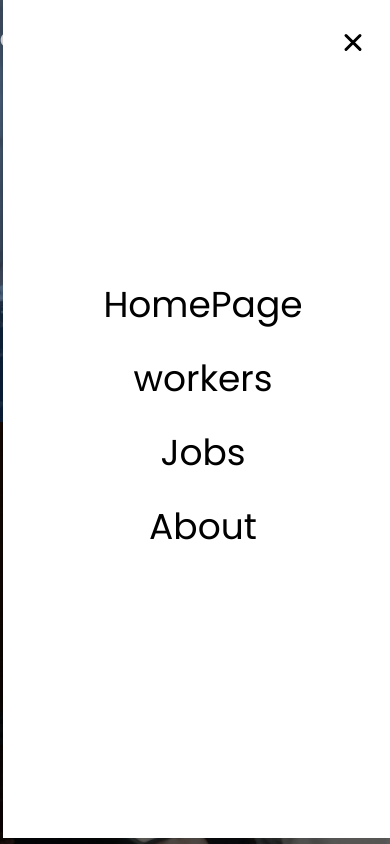
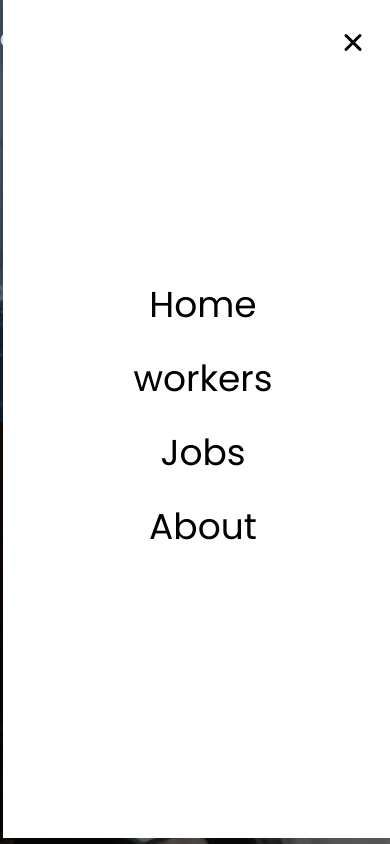
Before and after one commit to abdulaziz79/CraftVista, a React (Create React App) app: page / in a window 390 px wide. Both pictures are taken after a click on the button 354 px from the left and 44 px from the top of the page. Shown: the top 844 px of the page. Built offline with nearby package versions, Linux system fonts and the light colour scheme; no server answers.

Commit message:
responsive

```diff
--- a/src/Components/Category/Category.module.css
+++ b/src/Components/Category/Category.module.css
@@ -151,10 +151,11 @@
   .p{
    font-size: 60px;
    line-height: 60px;
+   margin-left: 1rem;
 
   }
   .otherP{
-    margin-left: 3.3rem;
+    margin-left: 1rem;
     margin-top: 1rem;
     color: rgb(5, 14, 23);
 
--- a/src/Layout/Sidebar/Links/Links.js
+++ b/src/Layout/Sidebar/Links/Links.js
@@ -31,7 +31,7 @@ const itemVariants = {
 const Links = ({handleClose}) => {
     const {user } =useContext(UserContext)
     const pages=[
-        "HomePage",
+        "Home",
         "workers",
         "Jobs",
         "About",
@@ -45,7 +45,7 @@ const Links = ({handleClose}) => {
     <motion.div className={Styles.linkss} variants={variants}>
     {pages.map(page=>(
         <motion.div variants={itemVariants} key={page}>
-            {page === "HomePage" ? (
+            {page === "Home" ? (
                 <Link to="/" style={{fontSize:"36px", color:"black",fontWeight:"400"}} onClick={()=>handleClose()}>
                     {page}
                 </Link>
--- a/src/Pages/Signup/Signup.module.css
+++ b/src/Pages/Signup/Signup.module.css
@@ -147,7 +147,7 @@
       width: 90%;
       gap: 0;
       margin: 0;
-      /* height: 90%; */
+      height: 95%;
     }
     .h2 {
       font-size: 40px;
--- a/src/Pages/Workers/Workers.module.css
+++ b/src/Pages/Workers/Workers.module.css
@@ -139,7 +139,7 @@
 @media screen and (max-width:1255px) {
 
     .nav{
-        margin-bottom: 2rem;
+        /* margin-bottom: 2rem; */
 
     }
 }
```
